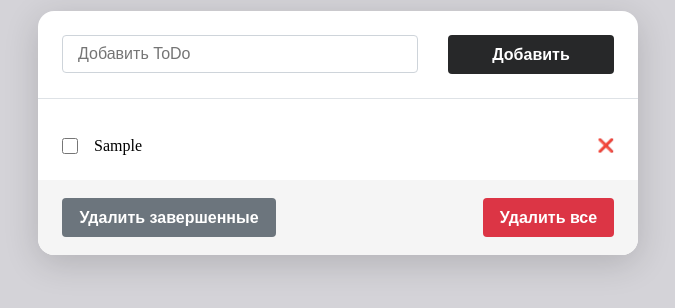
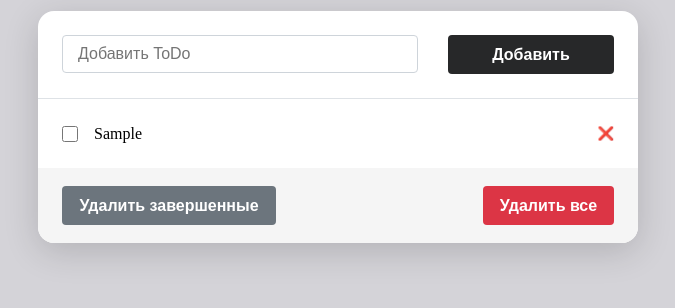
Before and after one commit to 50chin/toDo-list, a plain HTML site: page index.html in a window 1280 px wide. Both pictures are taken after typing "Sample" into the empty fields and a click on the button "Добавить". Shown: the part 172-480 px from the top of the page, without its empty margins (302-977 px from the left). Drawn offline with Linux system fonts and the light colour scheme.

Commit message:
finished toDo basic

```diff
--- a/index.html
+++ b/index.html
@@ -27,7 +27,9 @@
               </form>
               <button class="toDo__btn-add">Добавить</button>
             </div>
-            <ul class="toDo__lists"></ul>
+            <div class="toDo_add-lists">
+              <ul class="toDo__lists"></ul>
+            </div>
             <div class="toDo__bottom">
               <div class="toDo__buttons">
                 <button class="toDo__btn-deleteFin">Удалить завершенные</button>
--- a/src/script/app.js
+++ b/src/script/app.js
@@ -1,24 +1,25 @@
-const formNode = document.querySelector("form");
-const inputNode = document.querySelector(".toDo__input");
-const btnAddNode = document.querySelector(".toDo__btn-add");
-const listsNode = document.querySelector(".toDo__lists");
-const toDoBottomNode = document.querySelector(".toDo__bottom");
-const buttonsNode = document.querySelector(".toDo__buttons");
-const btnDelNode = document.querySelector(".toDo__btn-deleteFin");
-const btnDelAllNode = document.querySelector(".toDo__btn-deleteAll");
+const formNode = document.querySelector('form');
+const inputNode = document.querySelector('.toDo__input');
+const btnAddNode = document.querySelector('.toDo__btn-add');
+const listsNode = document.querySelector('.toDo__lists');
+const toDoBottomNode = document.querySelector('.toDo__bottom');
+const buttonsNode = document.querySelector('.toDo__buttons');
+const btnDelNode = document.querySelector('.toDo__btn-deleteFin');
+const btnDelAllNode = document.querySelector('.toDo__btn-deleteAll');
+const toDoAddListsNode = document.querySelector('.toDo_add-lists');
 
-let toDo = [];
+let toDo = JSON.parse(localStorage.getItem('toDo-lists')) ?? [];
 
-btnDelAllNode.addEventListener("click", btnDelAllHandler);
+btnDelAllNode.addEventListener('click', btnDelAllHandler);
 
 function btnDelAllHandler() {
   toDo = [];
   renderToDo(toDo);
-  listsNode.style.display = "none";
-  toDoBottomNode.style.display = "none";
+  toDoAddListsNode.style.display = 'none';
+  toDoBottomNode.style.display = 'none';
 }
-btnAddNode.addEventListener("click", inputHandler);
-formNode.addEventListener("submit", inputHandler);
+btnAddNode.addEventListener('click', inputHandler);
+formNode.addEventListener('submit', inputHandler);
 
 function inputHandler(evt) {
   evt.preventDefault();
@@ -31,25 +32,25 @@ function inputHandler(evt) {
   } else {
     return;
   }
-  inputNode.value = "";
+  inputNode.value = '';
   renderToDo(toDo);
   listsNode.scrollTop = -listsNode.scrollHeight;
 }
 //функция на скрытие кнопок
 function hiddenBtn() {
   if (!toDo.length) {
-    listsNode.style.display = "none";
-    toDoBottomNode.style.display = "none";
+    toDoAddListsNode.style.display = 'none';
+    toDoBottomNode.style.display = 'none';
   } else {
-    listsNode.style.display = "block";
-    toDoBottomNode.style.display = "block";
+    toDoAddListsNode.style.display = 'block';
+    toDoBottomNode.style.display = 'block';
   }
 }
-// Функция рендериться ТуДушка
+// Функция рендерится ТуДушка
 function createToDo({ id, text, done }) {
   // Метод по массиву ТуДу
-  const list = document.createElement("li");
-  list.className = "toDo__list";
+  const list = document.createElement('li');
+  list.className = 'toDo__list';
   list.innerHTML = `
     <span class="toDo__left">
     <input class="toDo__check" type="checkbox">
@@ -58,35 +59,36 @@ function createToDo({ id, text, done }) {
     <button class="toDo__btn-cross">❌</button>
     `;
 
-  const btnDeleteCrossNode = list.querySelector(".toDo__btn-cross");
-  btnDeleteCrossNode.addEventListener("click", () => {
+  const btnDeleteCrossNode = list.querySelector('.toDo__btn-cross');
+  btnDeleteCrossNode.addEventListener('click', () => {
     btnDeleteCrossHandler(id);
   });
 
-  const checkboxNode = list.querySelector(".toDo__check");
+  const checkboxNode = list.querySelector('.toDo__check');
   checkboxNode.checked = done;
-  checkboxNode.addEventListener("change", () => {
+  checkboxNode.addEventListener('change', () => {
     checkboxChecked(id);
   });
   return list;
 }
 
 function renderToDo(toDo) {
-  listsNode.innerHTML = "";
+  listsNode.innerHTML = '';
   toDo.forEach((el) => {
     const create = createToDo(el);
     listsNode.append(create);
   });
   hiddenBtn();
+  localStorage.setItem('toDo-lists', JSON.stringify(toDo));
 }
+renderToDo(toDo);
 // Функция изменения Done
 function checkboxChecked(id) {
   const check = toDo.find((el) => el.id == id);
   check.done = !check.done;
-  console.log(toDo);
 }
-btnDelNode.addEventListener("click", deleteFinish);
-// Функция удаления звершенных
+btnDelNode.addEventListener('click', deleteFinish);
+// Функция удаления завершенных
 function deleteFinish() {
   toDo = toDo.filter((el) => !el.done);
   renderToDo(toDo);
--- a/src/styles/config.css
+++ b/src/styles/config.css
@@ -3,6 +3,7 @@
   margin: 0;
   box-sizing: border-box;
 }
+
 
 body {
   background: rgb(212, 211, 216);
--- a/src/styles/toDo.css
+++ b/src/styles/toDo.css
@@ -35,14 +35,18 @@
   height: 39px;
 }
 
+.toDo_add-lists {
+  display: none;
+}
+
 .toDo__lists {
-  display: none;
   border-top: 1px solid rgb(222, 226, 230);
-  padding: 36px 24px 0;
+  padding: 24px 24px 0;
   display: flex;
   flex-direction: column-reverse;
   max-height: 400px;
   overflow: scroll;
+  scroll-behavior: smooth;
 }
 
 .toDo__list {
```
